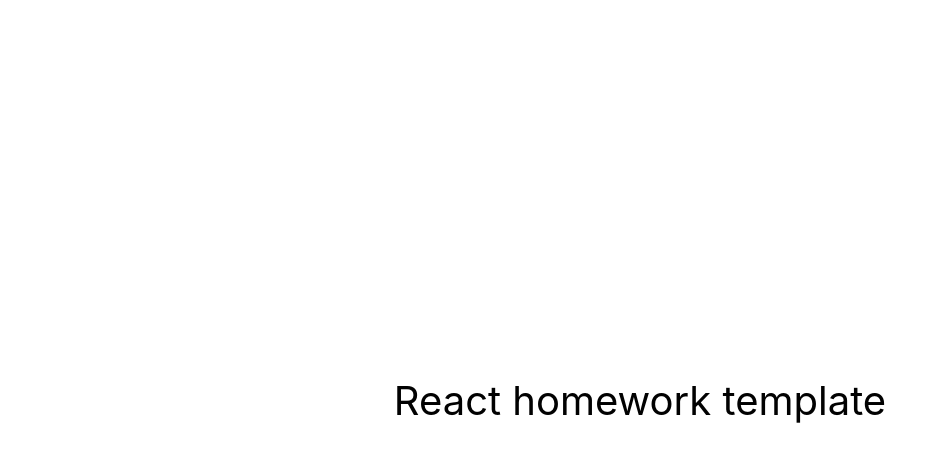
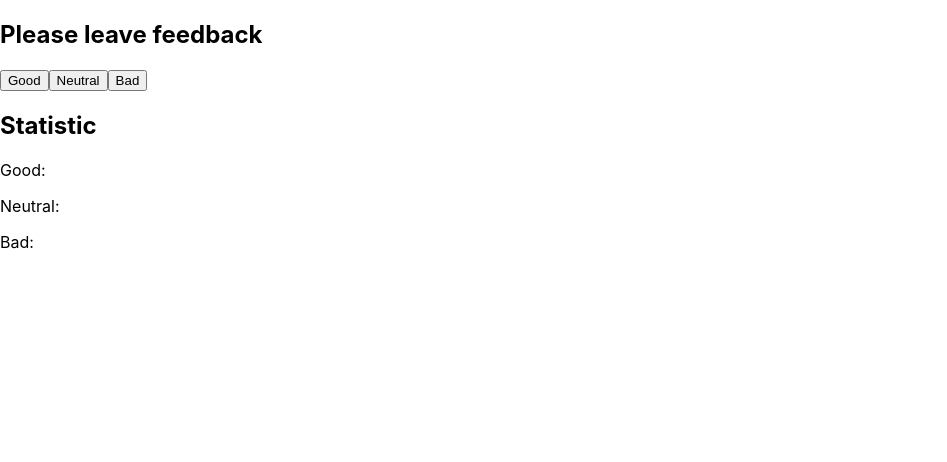
Before and after one commit to ripper3061/goit-react-hw-02-feedback, a React (Create React App) app: page / in a window 1280 px wide. Shown: the top 462 px of the page, without its empty margins (0-947 px from the left). Built offline with nearby package versions, Linux system fonts and the light colour scheme.

Commit message:
Разметка

```diff
--- a/src/components/App.jsx
+++ b/src/components/App.jsx
@@ -1,16 +1,9 @@
+import { Feedback } from './Feedback/Feedback';
+
 export const App = () => {
   return (
-    <div
-      style={{
-        height: '100vh',
-        display: 'flex',
-        justifyContent: 'center',
-        alignItems: 'center',
-        fontSize: 40,
-        color: '#010101'
-      }}
-    >
-      React homework template
+    <div>
+      <Feedback />
     </div>
   );
 };
--- /dev/null
+++ b/src/components/Feedback/Feedback.jsx
@@ -0,0 +1,17 @@
+import PropTypes from 'prop-types';
+
+export const Feedback = () => {
+  return (
+    <div>
+      <h2>Please leave feedback</h2>
+      <button type="button">Good</button>
+      <button type="button">Neutral</button>
+      <button type="button">Bad</button>
+
+      <h2>Statistic</h2>
+      <p>Good:</p>
+      <p>Neutral:</p>
+      <p>Bad:</p>
+    </div>
+  );
+};
--- /dev/null
+++ b/src/components/Feedback/Feedback.styled.jsx
@@ -0,0 +1 @@
+import styled from '@emotion/styled';
```
